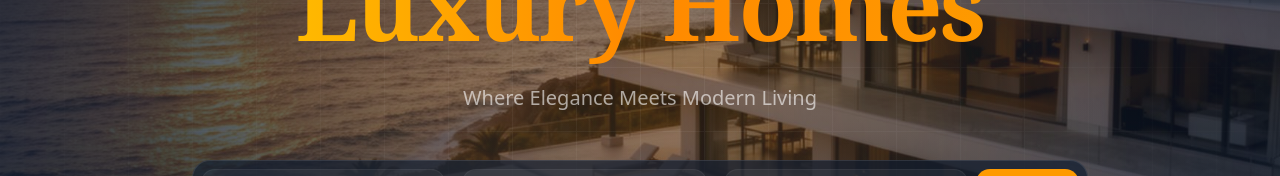
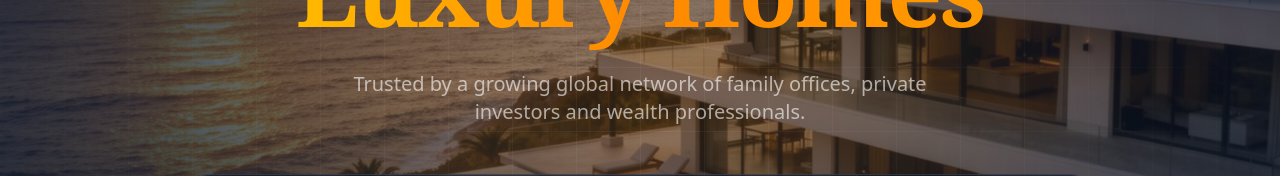
Before and after one commit to BonamGokulVenkat/Real-Estate-Frontend, a Next.js app: page / in a window 1280 px wide. Shown: the part 317-493 px from the top of the page. Built offline with nearby package versions, Linux system fonts and the light colour scheme; no server answers.

Commit message:
Update HeroSection.tsx
added new text - Trusted by a growing global network of family offices, private investors and wealth professionals.

```diff
--- a/components/common/HeroSection.tsx
+++ b/components/common/HeroSection.tsx
@@ -165,7 +165,7 @@ export default function HeroSection() {
             transition={{ duration: 0.8, delay: 0.4 }}
             className="text-white/60 text-lg md:text-xl max-w-xl mx-auto mb-12 font-light"
           >
-            Where Elegance Meets Modern Living
+            Trusted by a growing global network of family offices, private investors and wealth professionals.
           </motion.p>
 
           {/* Search Bar */}
```
